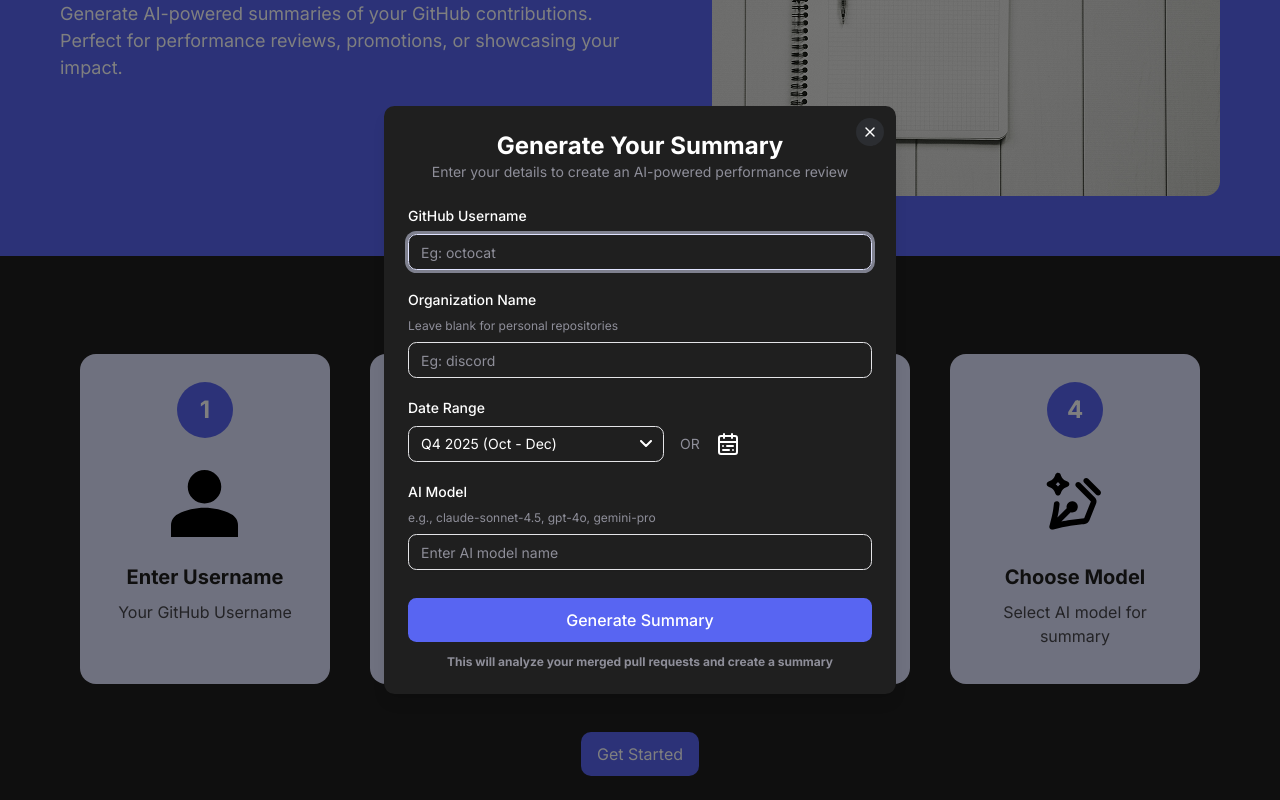
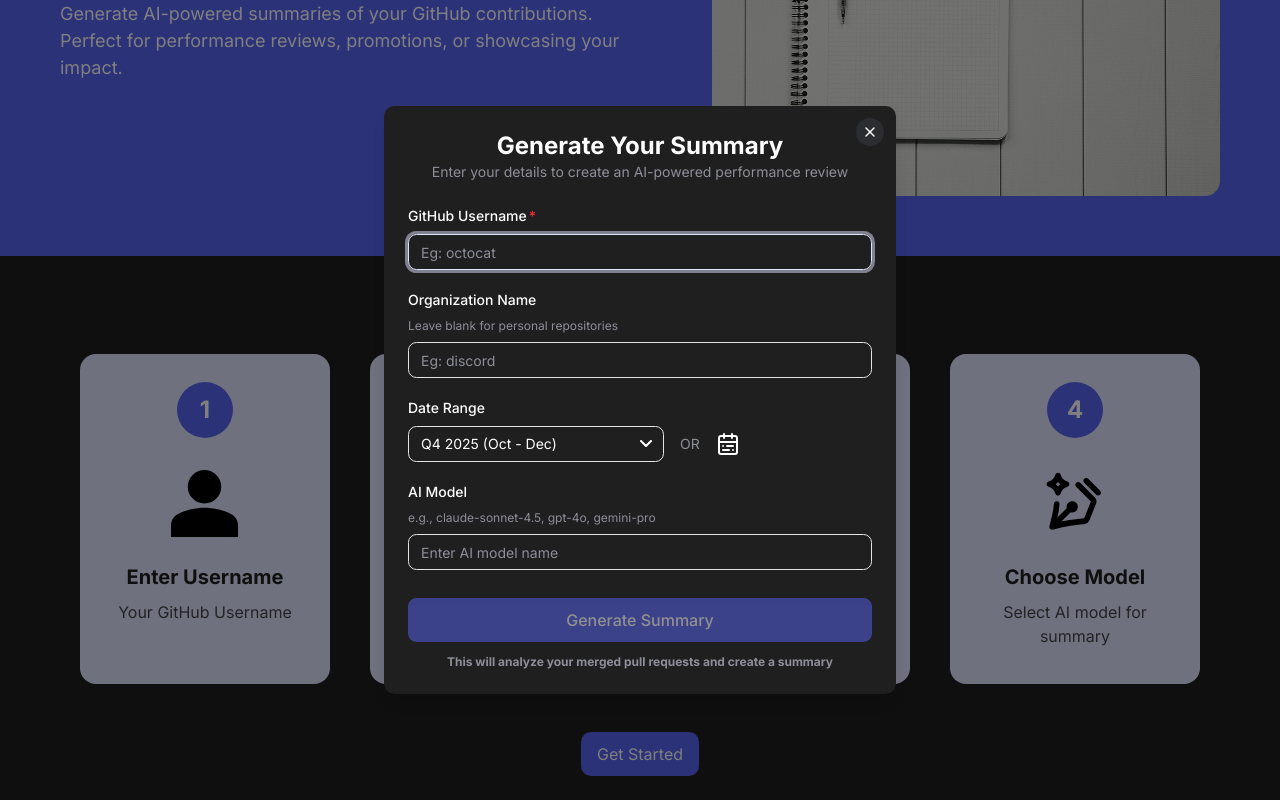
Before and after one commit to sohanshashi/quarter-summarizer, a React (Vite) app in the folder frontend/: page / in a window 1280 px wide. Both pictures are taken after a click on the button "Get Started". Shown: the part 356-1156 px from the top of the page. Built offline with nearby package versions, Linux system fonts and the light colour scheme.

Commit message:
add asterix for required fields and logic for disabling submit button

```diff
--- a/frontend/src/components/app/GenerateSummaryForm.tsx
+++ b/frontend/src/components/app/GenerateSummaryForm.tsx
@@ -26,6 +26,16 @@ export function GenerateSummaryForm() {
   const [endDate, setEndDate] = useState("");
   const [aiModel, setAiModel] = useState("");
 
+  const isSubmitButtonDisabled = useMemo(() => {
+    if (username.length <= 0) return true;
+
+    if (useCustomDates && (startDate.length <= 0 || endDate.length <= 0)) {
+      return true;
+    }
+
+    return false;
+  }, [endDate, startDate, useCustomDates, username]);
+
   const selectedQuarter = quarters[selectedQuarterIndex];
 
   const handleSubmit = (e: React.FormEvent) => {
@@ -53,8 +63,8 @@ export function GenerateSummaryForm() {
       </div>
 
       <div className="space-y-2">
-        <Label htmlFor="username" className="text-sm font-medium">
-          GitHub Username
+        <Label htmlFor="username" className="text-sm font-medium gap-0.5">
+          GitHub Username<span className="text-red-500">*</span>
         </Label>
         <div className="relative">
           <Input
@@ -216,6 +226,7 @@ export function GenerateSummaryForm() {
         <Button
           type="submit"
           className="w-full bg-primary hover:bg-primary/90 text-white h-11 text-base font-medium"
+          disabled={isSubmitButtonDisabled}
         >
           Generate Summary
         </Button>
```
